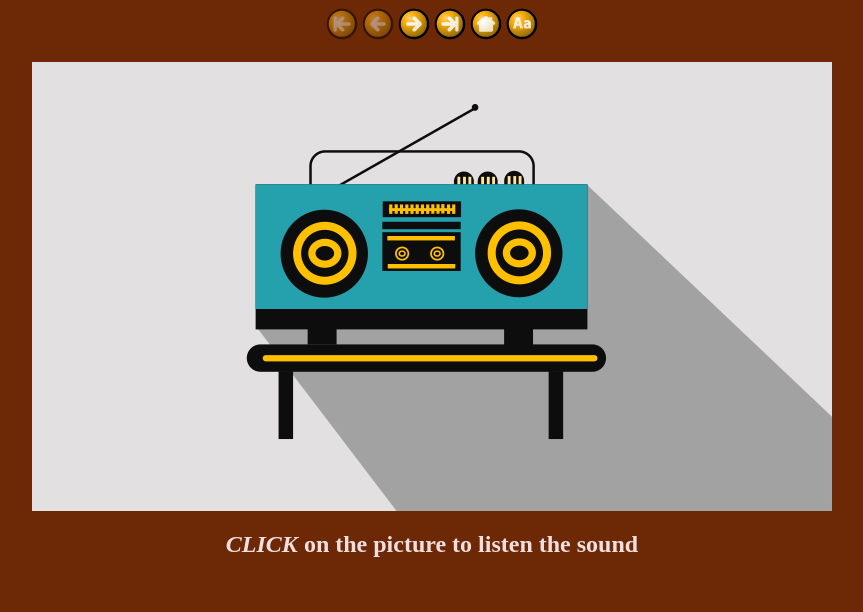
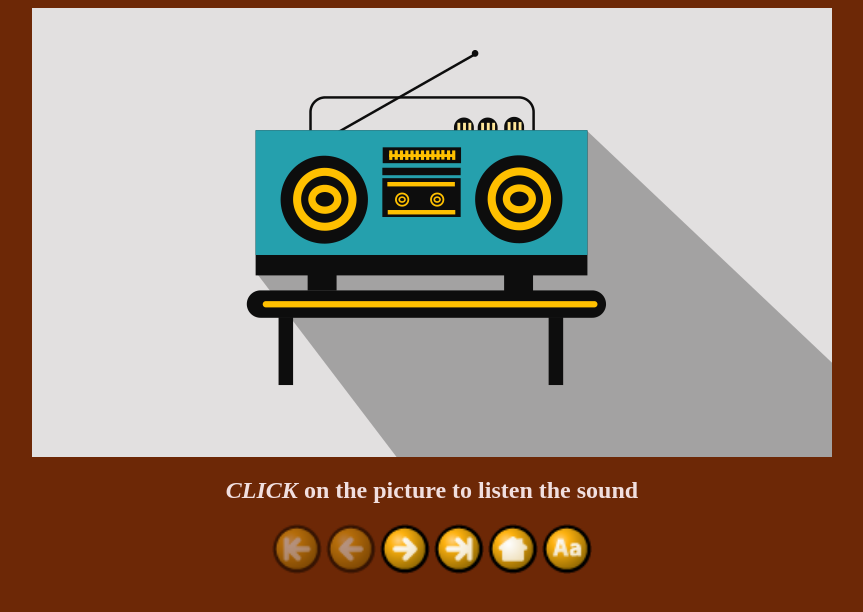
Before and after one commit to Prtmmoon/First_Attempt, a plain HTML site: page source/img0.html in a window 1280 px wide. Shown: the whole page, without its empty margins (208-1071 px from the left). Drawn offline with Linux system fonts and the light colour scheme.

Commit message:
Update img0.html

```diff
--- a/source/img0.html
+++ b/source/img0.html
@@ -4,12 +4,25 @@
 <head>
   <meta HTTP-EQUIV=CONTENT-TYPE CONTENT="text/html; charset=utf-8">
   <title>Slide 1</title>
+  <style>
+  #one img{
+    height: 50px;
+    width: 50px;
+  }
+  </style>
 </head>
 <body text="#F1DFDF" bgcolor="#6D2806" link="#7C85B1" vlink="#B13333" alink="#6FE089">
-<center>
-<img src="first-inactive.png" border=0 alt="First page"> <img src="left-inactive.png" border=0 alt="Back"> <a href="img1.html"><img src="right.png" border=0 alt="Continue"></a> <a href="img5.html"><img src="last.png" border=0 alt="Last page"></a> <a href="Samdani.html"><img src="home.png" border=0 alt="Overview"></a> <a href="text0.html"><img src="text.png" border=0 alt="Text"></a></center><br>
 <center><img onclick="playAudio()" src="img0.png" alt=""></center>
 <h2 align="center"><em>CLICK</em> on the picture to listen the sound</h2>
+<center id="one">
+
+ <img src="first-inactive.png" border=0 alt="First page">
+ <img src="left-inactive.png" border=0 alt="Back">
+ <a href="img1.html"><img src="right.png" border=0 alt="Continue"></a>
+ <a href="img5.html"><img src="last.png" border=0 alt="Last page"></a>
+ <a href="Samdani.html"><img src="home.png" border=0 alt="Overview"></a>
+ <a href="text0.html"><img src="text.png" border=0 alt="Text"></a></center>
+
 
 <audio id="myAudio">
   <source src="1_Wandering-the-Streets_Looping.mp3" type="audio/mpeg">
```
